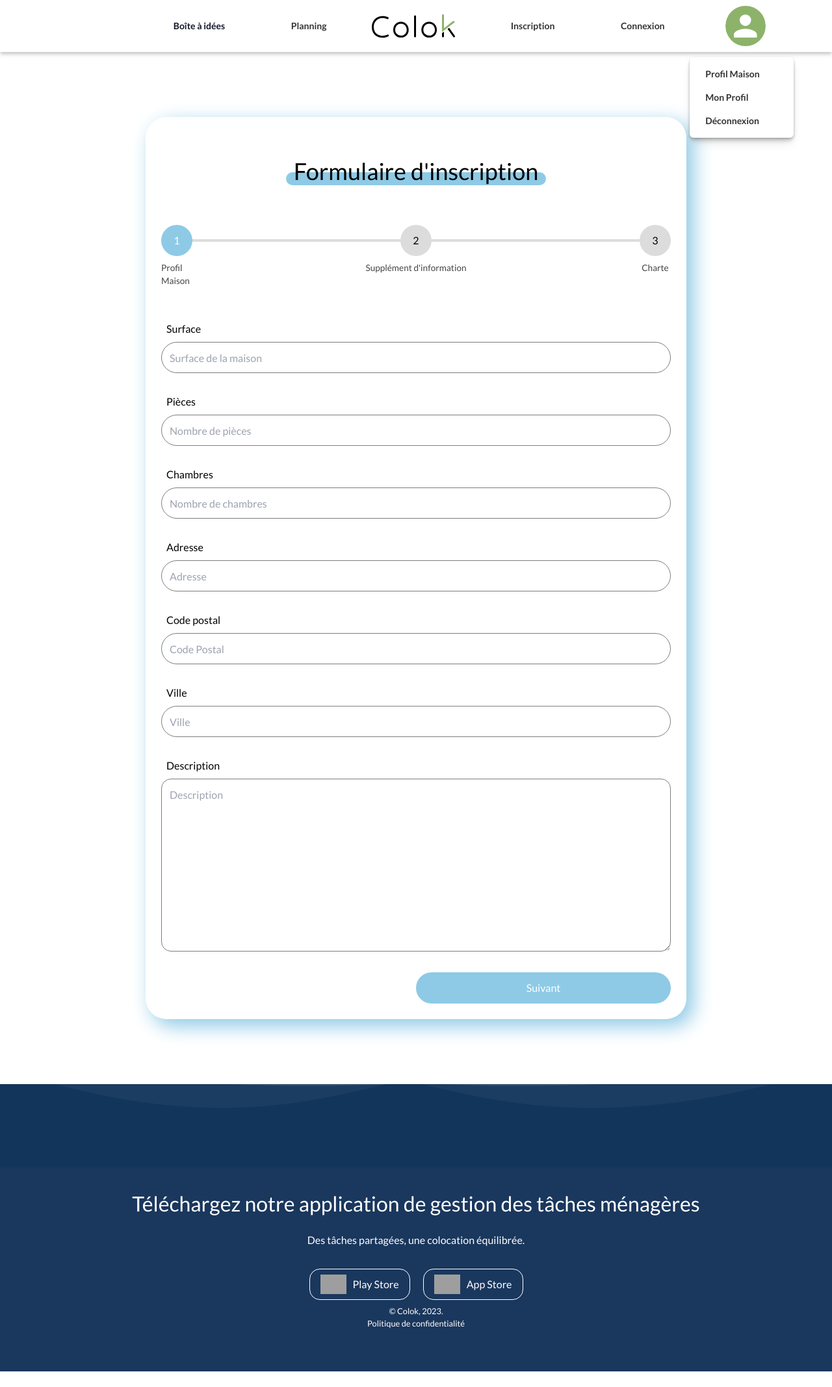
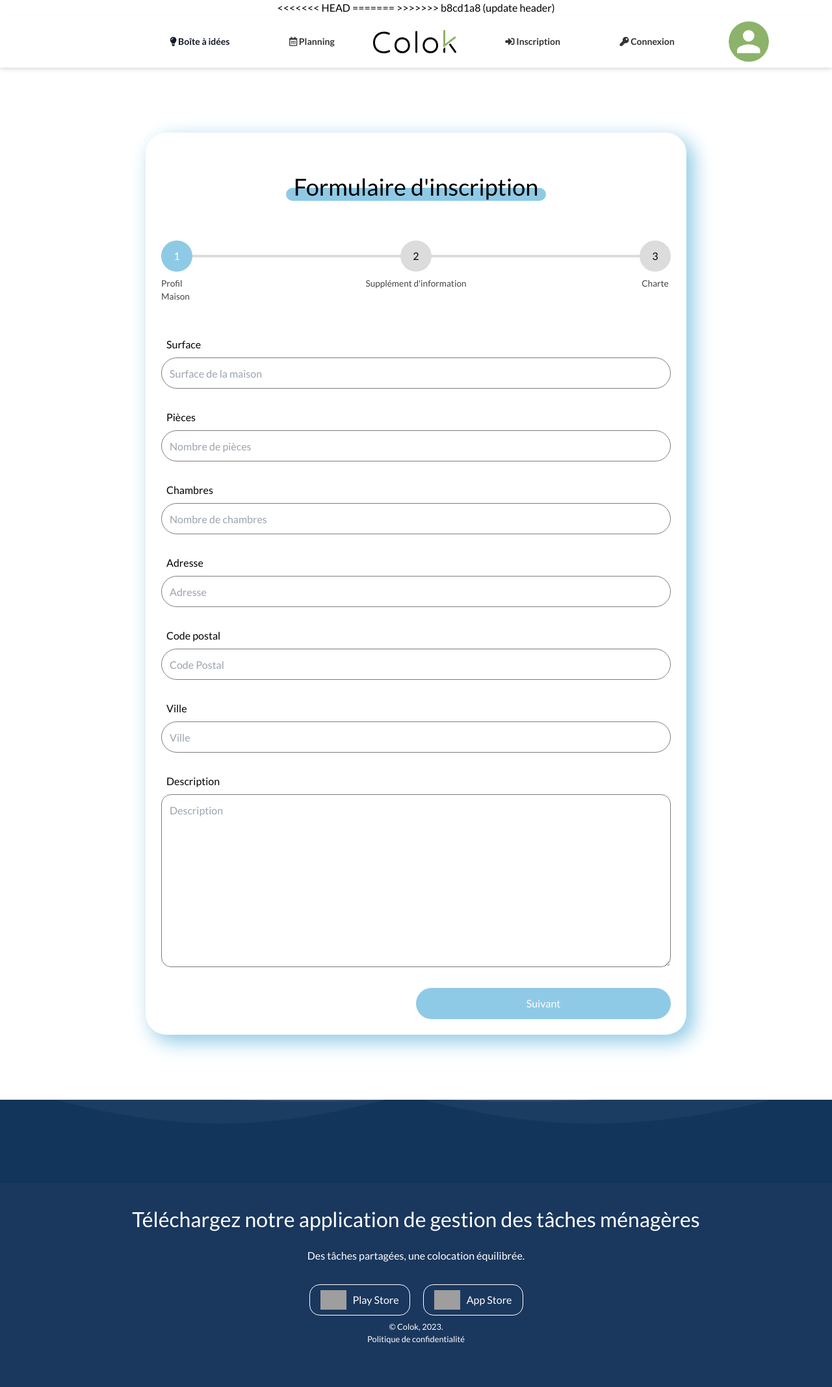
Before and after one commit to YosrTaieb/colok, a PHP site: page /view/forms.php in a window 1280 px wide. Shown: the whole page at 65% size. Before the commit the page ends 2110 px from the top, so only its background shows below. Run offline with PHP 8.4, Linux system fonts and the light colour scheme; some libraries are stand-ins or nearby versions; some web fonts are replaced; grey boxes are pictures that could not be loaded.

Commit message:
resolution des conflits

```diff
--- a/view/forms.php
+++ b/view/forms.php
@@ -7,15 +7,23 @@
     <link rel="stylesheet" href="../build/styles/forms.css" />
     <script src="../js/forms.js" defer></script>
     <link rel="stylesheet" href="../build/styles/nav.css" />
+<<<<<<< HEAD
     <link rel="stylesheet" href="../build/styles/footer.css" />
+=======
+    <script src="https://cdn.tailwindcss.com"></script>
+    <link rel="stylesheet" href="https://cdnjs.cloudflare.com/ajax/libs/font-awesome/6.1.0/css/all.min.css">
+    <script src="https://code.jquery.com/jquery-3.5.1.slim.min.js" defer></script>
+    <script src="https://cdn.jsdelivr.net/gh/alpinejs/alpine@v2.x.x/dist/alpine.min.js" defer></script>
+    <link rel="stylesheet" href="https://cdnjs.cloudflare.com/ajax/libs/font-awesome/5.15.3/css/all.min.css">
+>>>>>>> b8cd1a8 (update header)
     <script src="../js/app.js"defer></script>
     <script src="https://cdn.tailwindcss.com"></script>
     <title>Formulaire d'inscription</title>
   </head>
   <body>
-  <header class="w-full text-gray-700 bg-white sticky z-50 top-0 drop-shadow-md">
-     <?php include("nav.php")?>
-   </header>
+
+  <?php include("nav.php")?>
+
     <form action="../controller/maisonController.php" method="POST" class="form">
 
       <input type="hidden" name="addMaison">
```
Also changed, not shown: view/profile.php (+6 -3 lines).
